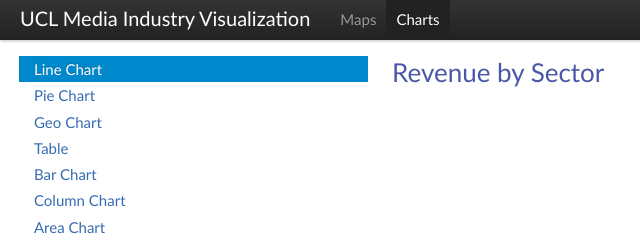
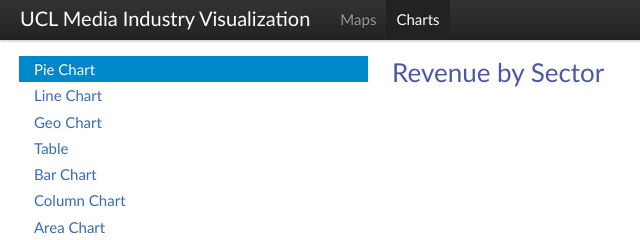
Before and after one commit to jvandenbroeck/UCL-Media, a plain HTML site: page charts.html in a window 1280 px wide. Shown: the top 240 px of the page, 0-640 px from the left. Drawn offline with nearby package versions, Linux system fonts and the light colour scheme; some packages are replaced by stand-ins of ours; a script that the page names is missing.

Commit message:
Pie chart now default selected visualization.

```diff
--- a/charts.html
+++ b/charts.html
@@ -100,10 +100,11 @@
 					<div class="well sidebar-nav">
 						<ul class="nav nav-list">
 							<li class="nav-header"></li>
-							<li class="active" id="LineChart"><a href="" onclick="setDropDown('LineChart'); drawVisualization(); removeActiveNavClass(); $('#LineChart').addClass('active');
+
+							<li class="active" id="PieChart"><a href="" onclick="setDropDown('PieChart'); drawVisualization(); removeActiveNavClass(); $('#PieChart').addClass('active');
+  return false">Pie Chart</a></li>
+							<li id="LineChart"><a href="" onclick="setDropDown('LineChart'); drawVisualization(); removeActiveNavClass(); $('#LineChart').addClass('active');
   return false">Line Chart</a></li>
-							<li id="PieChart"><a href="" onclick="setDropDown('PieChart'); drawVisualization(); removeActiveNavClass(); $('#PieChart').addClass('active');
-  return false">Pie Chart</a></li>
 							<li id="GeoChart"><a href="" onclick="setDropDown('GeoChart'); drawVisualization(); removeActiveNavClass(); $('#GeoChart').addClass('active');
   return false">Geo Chart</a></li>
 							<li id="Table"><a href="" onclick="setDropDown('Table'); drawVisualization(); removeActiveNavClass(); $('#Table').addClass('active');
@@ -118,8 +119,8 @@
 					</div><!--/.well -->
 
 					<select id="visualizationType" onchange="drawVisualization();" style="visibility:hidden">
-						<option value="LineChart" selected="selected">Line Chart</option>
-						<option value="PieChart">Pie Chart</option>
+						<option value="PieChart" selected="selected">Pie Chart</option>
+						<option value="LineChart">Line Chart</option>
 						<option value="GeoChart">Geo Chart</option>
 						<option value="Table">Table</option>
 						<option value="BarChart">Bar Chart</option>
```
